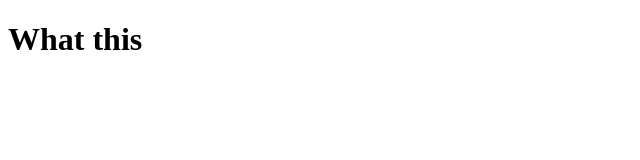
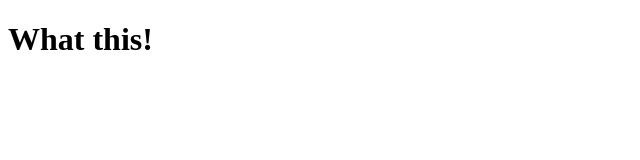
Before and after one commit to RyanHideo/tabnews, a Next.js app: page / in a window 1280 px wide. Shown: the top 160 px of the page, without its empty margins (0-640 px from the left). Built offline with nearby package versions, Linux system fonts and the light colour scheme.

Commit message:
Versao correta

```diff
--- a/pages/index.js
+++ b/pages/index.js
@@ -1,5 +1,5 @@
 function Home() {
-  return <h1>What this</h1>;
+  return <h1>What this!</h1>;
 }
 
 export default Home;
```
